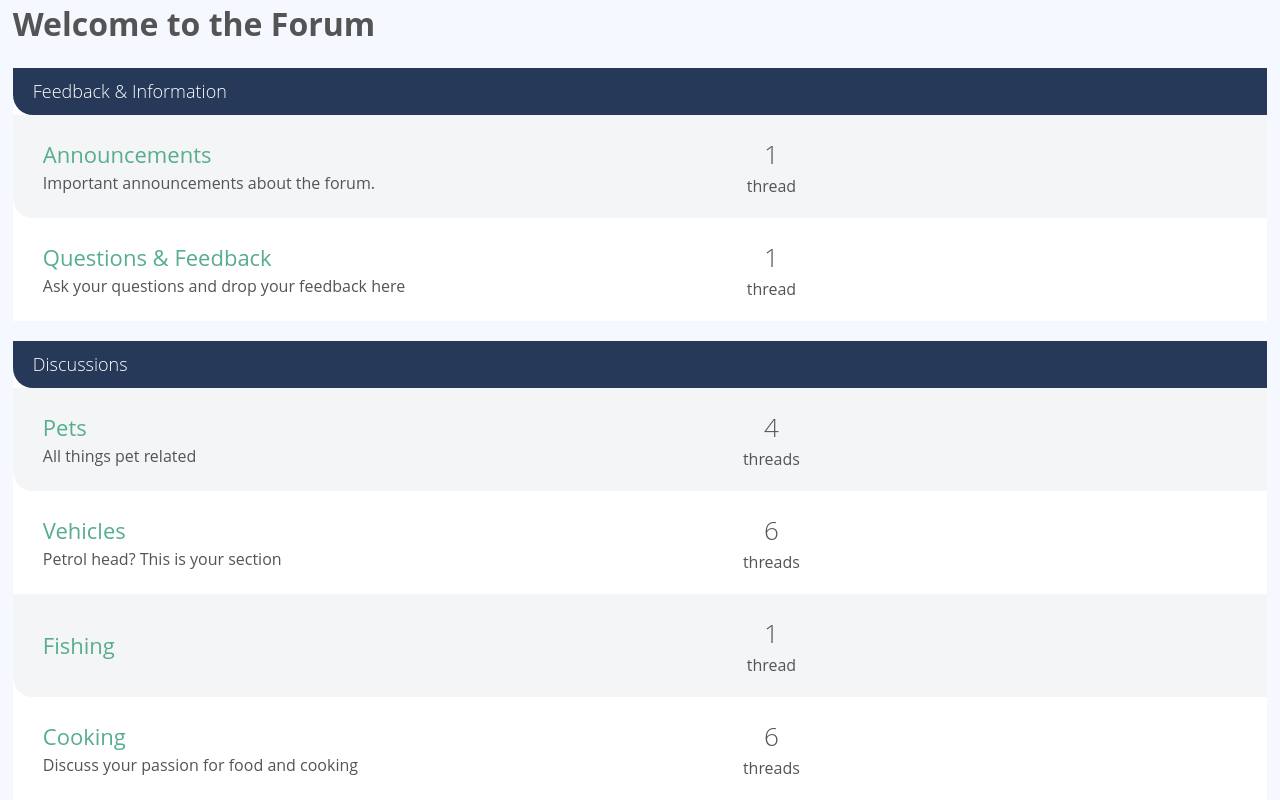
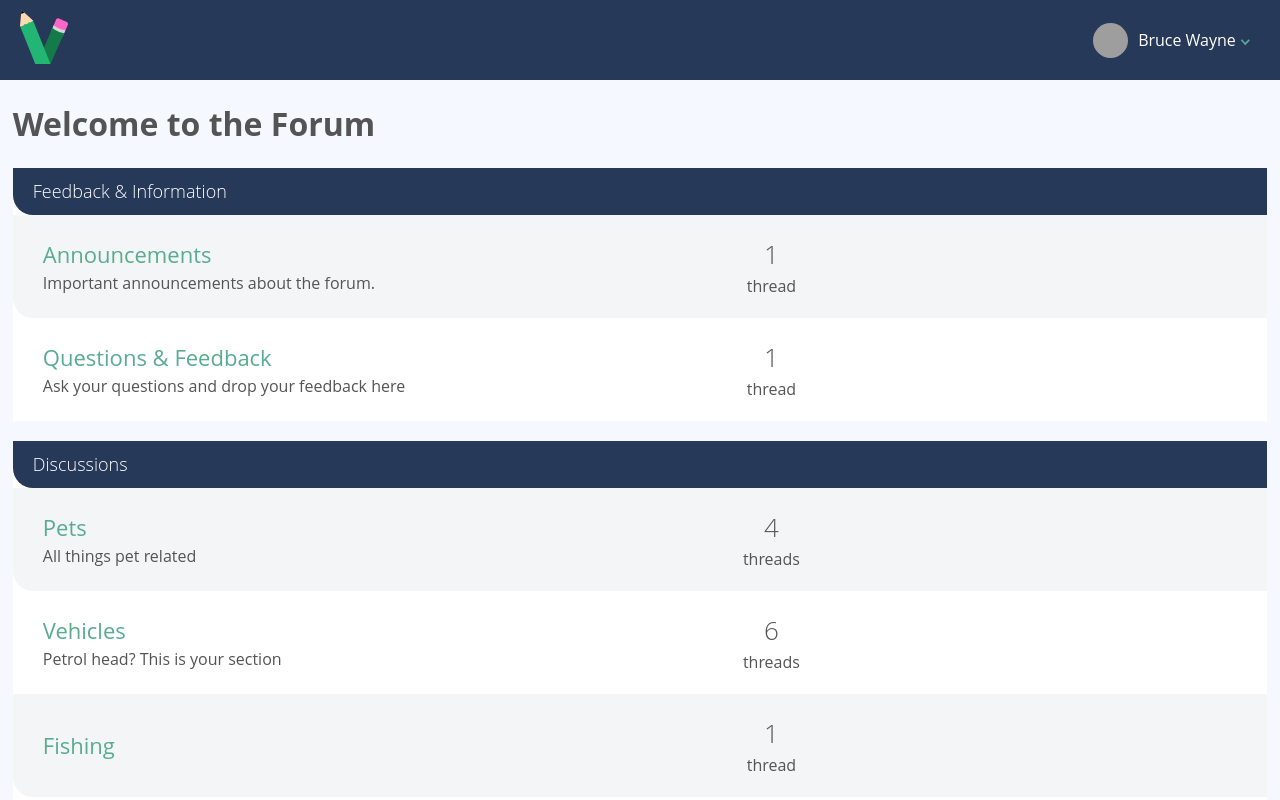
Before and after one commit to Caruychen/vue-forum, a Vue app: page / in a window 1280 px wide. Shown: the top 800 px of the page. Built offline with nearby package versions, Linux system fonts and the light colour scheme; grey boxes are pictures that could not be loaded.

Commit message:
navigation bar

```diff
--- a/src/App.vue
+++ b/src/App.vue
@@ -1,32 +1,18 @@
 <template>
   <div id="app">
-    <div id="nav">
-      <!-- <router-link to="/">Home</router-link> -->
-    </div>
-    <router-view/>
+    <TheNavbar />
+    <router-view />
   </div>
 </template>
 
+<script>
+import TheNavbar from '@/components/TheNavbar'
+export default {
+  components: {
+    TheNavbar
+  }
+}
+</script>
 <style>
 @import "assets/css/style.css";
-/* #app {
-  font-family: Avenir, Helvetica, Arial, sans-serif;
-  -webkit-font-smoothing: antialiased;
-  -moz-osx-font-smoothing: grayscale;
-  text-align: center;
-  color: #2c3e50;
-}
-
-#nav {
-  padding: 30px;
-}
-
-#nav a {
-  font-weight: bold;
-  color: #2c3e50;
-}
-
-#nav a.router-link-exact-active {
-  color: #42b983;
-} */
 </style>
--- /dev/null
+++ b/src/components/TheNavbar.vue
@@ -0,0 +1,79 @@
+<template>
+  <header class="header" id="header">
+    <router-link :to="{ name: 'PageHome' }" class="logo">
+      <img src="../assets/img/vueschool-logo.svg" />
+    </router-link>
+
+    <div class="btn-hamburger">
+      <!-- use .btn-humburger-active to open the menu -->
+      <div class="top bar"></div>
+      <div class="middle bar"></div>
+      <div class="bottom bar"></div>
+    </div>
+
+    <!-- use .navbar-open to open nav -->
+    <nav class="navbar">
+      <ul>
+        <!--<li class="navbar-item">-->
+        <!--<a href="index.html">Home</a>-->
+        <!--</li>-->
+        <!--<li class="navbar-item">-->
+        <!--<a href="category.html">Category</a>-->
+        <!--</li>-->
+        <!--<li class="navbar-item">-->
+        <!--<a href="forum.html">Forum</a>-->
+        <!--</li>-->
+        <!--<li class="navbar-item">-->
+        <!--<a href="thread.html">Thread</a>-->
+        <!--</li>-->
+        <!--&lt;!&ndash; Show these option only on mobile&ndash;&gt;-->
+        <!--<li class="navbar-item mobile-only">-->
+        <!--<a href="profile.html">My Profile</a>-->
+        <!--</li>-->
+        <!--<li class="navbar-item mobile-only">-->
+        <!--<a href="#">Logout</a>-->
+        <!--</li>-->
+
+        <li class="navbar-user">
+          <a href="#">
+            <img class="avatar-small" :src="user.avatar" alt="" />
+            <span>
+              {{ user.name }}
+              <img
+                class="icon-profile"
+                src="../assets/img/arrow-profile.svg"
+                alt=""
+              />
+            </span>
+          </a>
+
+          <!-- dropdown menu -->
+          <!-- add class "active-drop" to show the dropdown -->
+          <div id="user-dropdown">
+            <div class="triangle-drop"></div>
+            <ul class="dropdown-menu">
+              <li class="dropdown-menu-item">
+                <a href="profile.html">View profile</a>
+              </li>
+              <li class="dropdown-menu-item"><a href="#">Log out</a></li>
+            </ul>
+          </div>
+        </li>
+      </ul>
+    </nav>
+  </header>
+</template>
+
+<script>
+import { mapGetters } from 'vuex'
+export default {
+  computed: {
+    ...mapGetters({
+      user: 'authUser'
+    })
+  }
+}
+</script>
+
+ <style scoped>
+</style>
--- a/src/store/index.js
+++ b/src/store/index.js
@@ -5,8 +5,15 @@ import sourceData from '@/data'
 Vue.use(Vuex)
 
 export default new Vuex.Store({
-  state: sourceData,
-
+  state: {
+    ...sourceData,
+    authId: 'VXjpr2WHa8Ux4Bnggym8QFLdv5C3'
+  },
+  getters: {
+    authUser (state) {
+      return state.users[state.authId]
+    }
+  },
   actions: {
     createPost (context, post) {
       const postId = 'greatPost' + Math.random()
--- a/src/views/PageHome.vue
+++ b/src/views/PageHome.vue
@@ -1,5 +1,5 @@
 <template>
-<div class="col-full">
+<div class="col-full push-top">
   <h1>Welcome to the Forum</h1>
   <CategoryList :categories="categories"/>
 
```
Also changed, not shown: src/assets/img/arrow-profile.svg (added), src/assets/img/vueschool-logo.svg (added).
